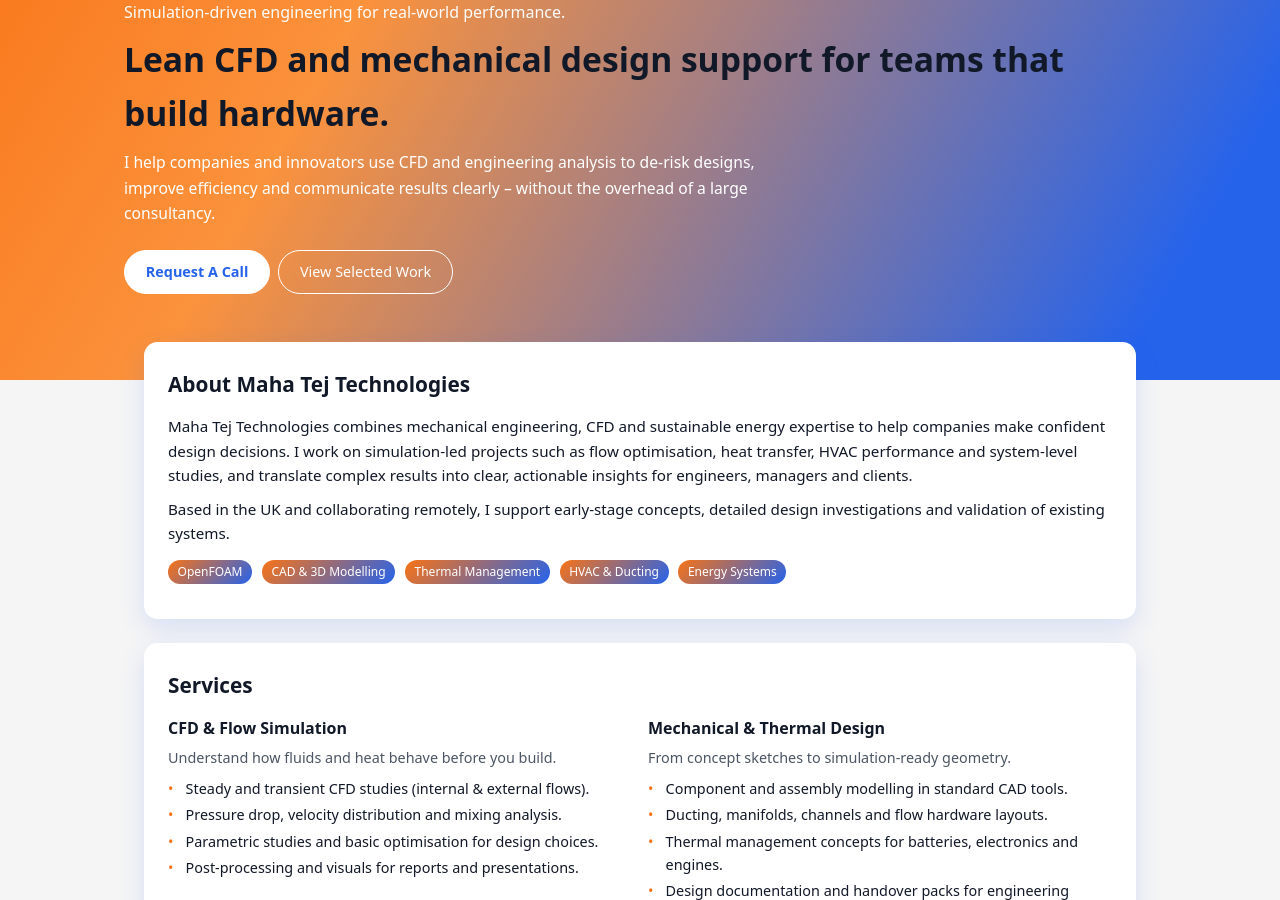
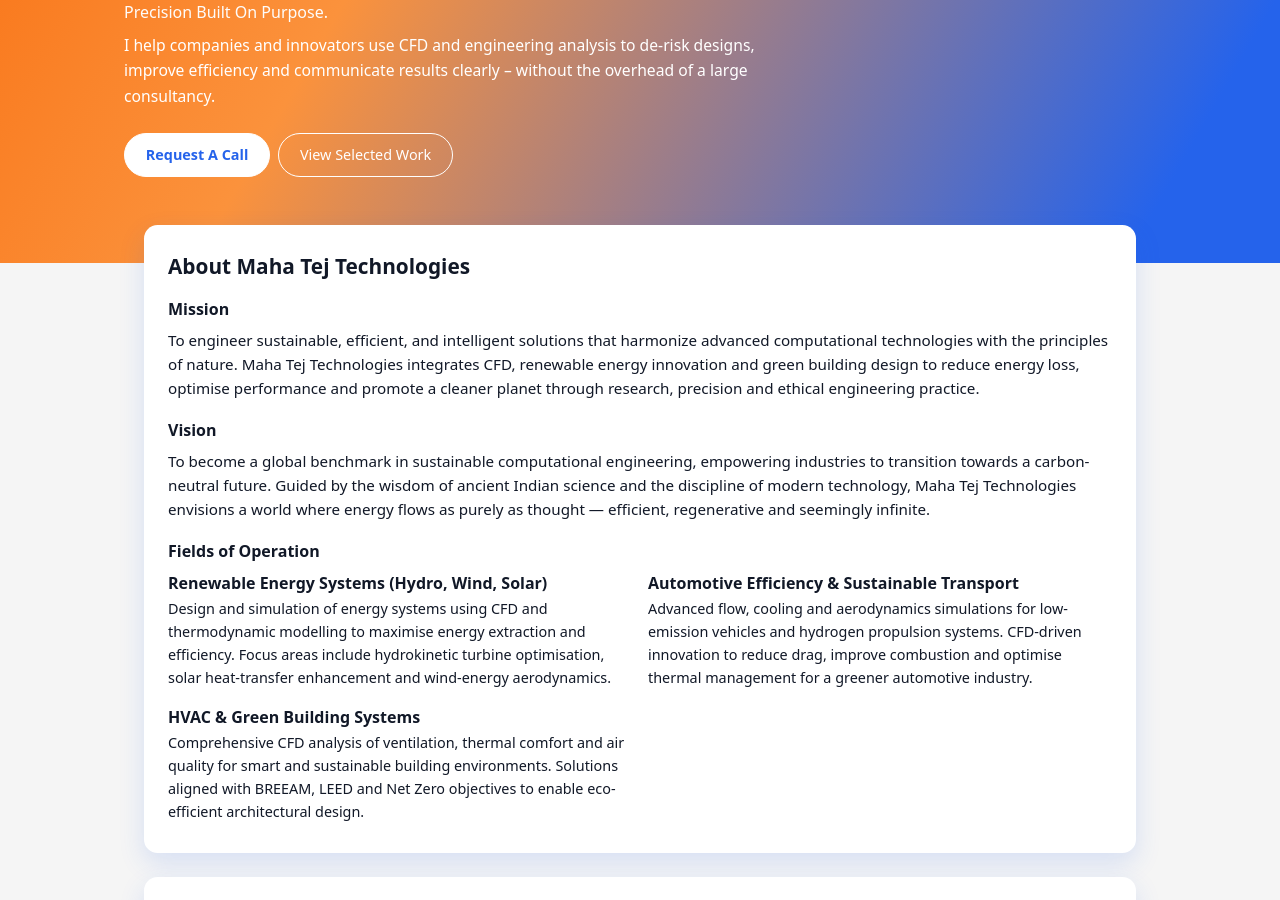
Before and after one commit to mahatejtech/mahatejtech.github.io, a plain HTML site: page index.html in a window 1280 px wide. Shown: the part 209-1109 px from the top of the page. Drawn offline with Linux system fonts and the light colour scheme.

Commit message:
Update index.html

```diff
--- a/index.html
+++ b/index.html
@@ -2,10 +2,11 @@
 <html lang="en">
 <head>
   <meta charset="UTF-8" />
-  <title>Maha Tej Technologies | CFD & Mechanical Engineering</title>
+  <title>Maha Tej Technologies | Precision Built On Purpose </title>
   <meta name="viewport" content="width=device-width, initial-scale=1" />
   <meta name="description"
-        content="Maha Tej Technologies – CFD, mechanical engineering and sustainable energy solutions for industry and innovation." />
+      content="Maha Tej Technologies – CFD and mechanical engineering services using simulation, design and data to deliver sustainable, efficient solutions." />
+
 
   <style>
     :root {
@@ -319,8 +320,8 @@
 
   <!-- HERO TEXT -->
   <header class="hero">
-    <h2>Simulation-driven engineering for real-world performance.</h2>
-    <h3>Lean CFD and mechanical design support for teams that build hardware.</h3>
+    <h2>Precision Built On Purpose.</h2>
+
     <p>
       I help companies and innovators use CFD and engineering analysis to de-risk designs,
       improve efficiency and communicate results clearly – without the overhead of a large consultancy.
@@ -336,26 +337,54 @@
 
   <!-- About -->
   <section id="about">
-    <h2>About Maha Tej Technologies</h2>
-    <p>
-      Maha Tej Technologies combines mechanical engineering, CFD and sustainable energy
-      expertise to help companies make confident design decisions. I work on
-      simulation-led projects such as flow optimisation, heat transfer, HVAC performance
-      and system-level studies, and translate complex results into clear, actionable
-      insights for engineers, managers and clients.
-    </p>
-    <p style="margin-top:0.6rem;">
-      Based in the UK and collaborating remotely, I support early-stage concepts,
-      detailed design investigations and validation of existing systems.
-    </p>
-    <div style="margin-top:0.8rem;">
-      <span class="pill">OpenFOAM</span>
-      <span class="pill">CAD &amp; 3D Modelling</span>
-      <span class="pill">Thermal Management</span>
-      <span class="pill">HVAC &amp; Ducting</span>
-      <span class="pill">Energy Systems</span>
+  <h2>About Maha Tej Technologies</h2>
+
+  <h3 style="margin-top:0.4rem;">Mission</h3>
+  <p>
+    To engineer sustainable, efficient, and intelligent solutions that harmonize advanced
+    computational technologies with the principles of nature. Maha Tej Technologies
+    integrates CFD, renewable energy innovation and green building design to reduce
+    energy loss, optimise performance and promote a cleaner planet through research,
+    precision and ethical engineering practice.
+  </p>
+
+  <h3 style="margin-top:1.1rem;">Vision</h3>
+  <p>
+    To become a global benchmark in sustainable computational engineering, empowering
+    industries to transition towards a carbon-neutral future. Guided by the wisdom of
+    ancient Indian science and the discipline of modern technology, Maha Tej Technologies
+    envisions a world where energy flows as purely as thought — efficient, regenerative
+    and seemingly infinite.
+  </p>
+
+  <h3 style="margin-top:1.1rem;">Fields of Operation</h3>
+  <div class="grid grid-2" style="margin-top:0.4rem;">
+    <div>
+      <h4>Renewable Energy Systems (Hydro, Wind, Solar)</h4>
+      <p style="font-size:0.9rem;">
+        Design and simulation of energy systems using CFD and thermodynamic modelling to
+        maximise energy extraction and efficiency. Focus areas include hydrokinetic
+        turbine optimisation, solar heat-transfer enhancement and wind-energy aerodynamics.
+      </p>
     </div>
-  </section>
+    <div>
+      <h4>Automotive Efficiency &amp; Sustainable Transport</h4>
+      <p style="font-size:0.9rem;">
+        Advanced flow, cooling and aerodynamics simulations for low-emission vehicles and
+        hydrogen propulsion systems. CFD-driven innovation to reduce drag, improve
+        combustion and optimise thermal management for a greener automotive industry.
+      </p>
+    </div>
+    <div>
+      <h4>HVAC &amp; Green Building Systems</h4>
+      <p style="font-size:0.9rem;">
+        Comprehensive CFD analysis of ventilation, thermal comfort and air quality for
+        smart and sustainable building environments. Solutions aligned with BREEAM, LEED
+        and Net Zero objectives to enable eco-efficient architectural design.
+      </p>
+    </div>
+  </div>
+</section>
 
   <!-- Services -->
   <section id="services">
```
